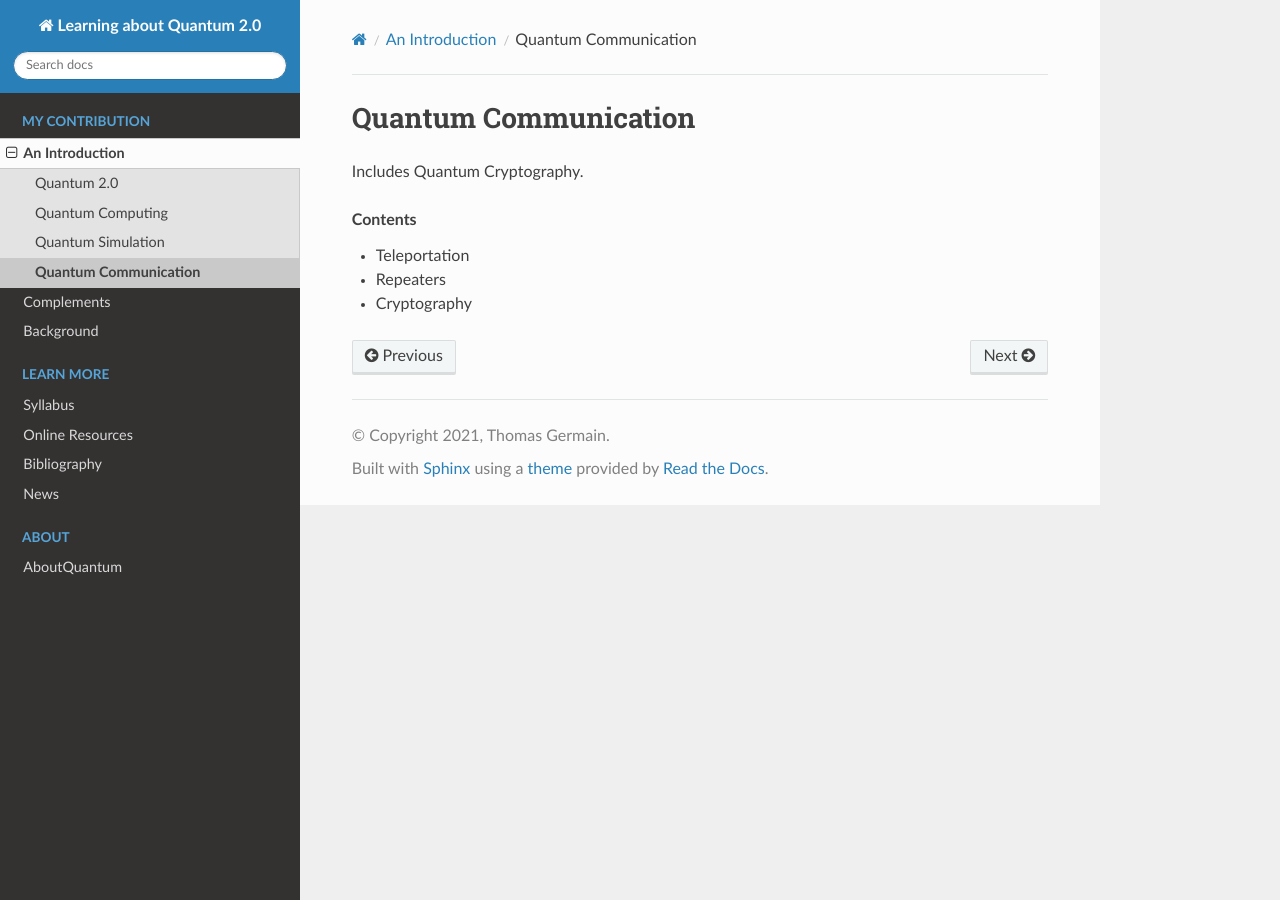
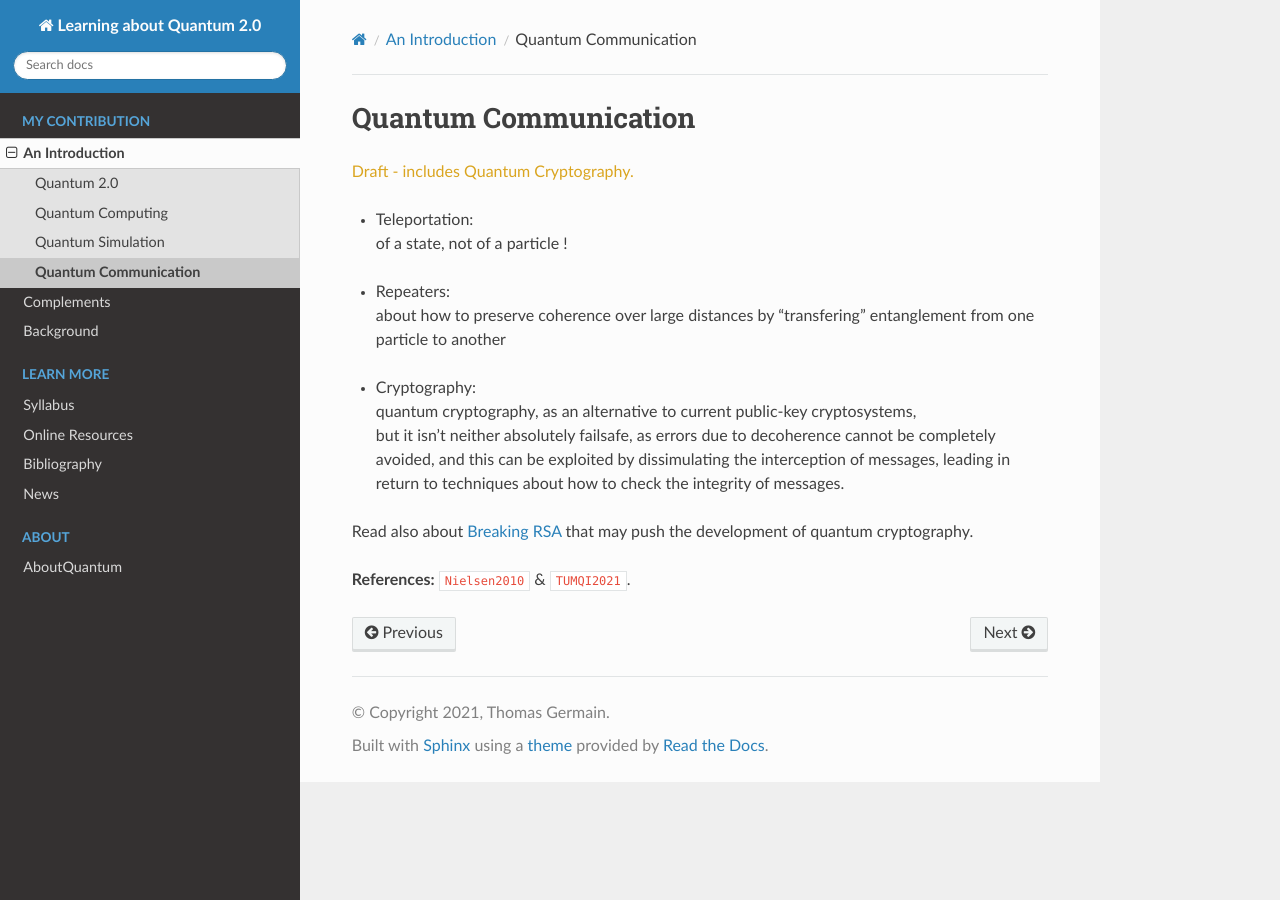
Before and after one commit to tomlqc/about-quantum, a Sphinx documentation site: the page built from source/intro/communication/communication.rst, in a window 1280 px wide. Built offline with Sphinx 7.4.7 and the Read the Docs theme 2.0.0, drawn with Linux system fonts in a browser that asks for light colours; cross-references to code outside the pages are shown as plain code.

Commit message:
communication: a bit more details.

```diff
--- a/source/intro/communication/communication.rst
+++ b/source/intro/communication/communication.rst
@@ -3,10 +3,20 @@
 Quantum Communication
 *********************
 
-Includes Quantum Cryptography.
+:draft:`Draft - includes Quantum Cryptography.`
 
-.. rubric:: Contents
+- | Teleportation:
+  | of a state, not of a particle !
 
-- Teleportation
-- Repeaters
-- Cryptography
+- | Repeaters:
+  | about how to preserve coherence over large distances by "transfering" entanglement from one particle to another
+
+- | Cryptography:
+  | quantum cryptography, as an alternative to current public-key cryptosystems,
+  | but it isn't neither absolutely failsafe, as errors due to decoherence cannot be completely avoided,
+    and this can be exploited by dissimulating the interception of messages,
+    leading in return to techniques about how to check the integrity of messages.
+
+Read also about :ref:`stories/complements/shor:Breaking RSA` that may push the development of quantum cryptography.
+
+**References:** :cite:`Nielsen2010` & :cite:`TUMQI2021`.
```
